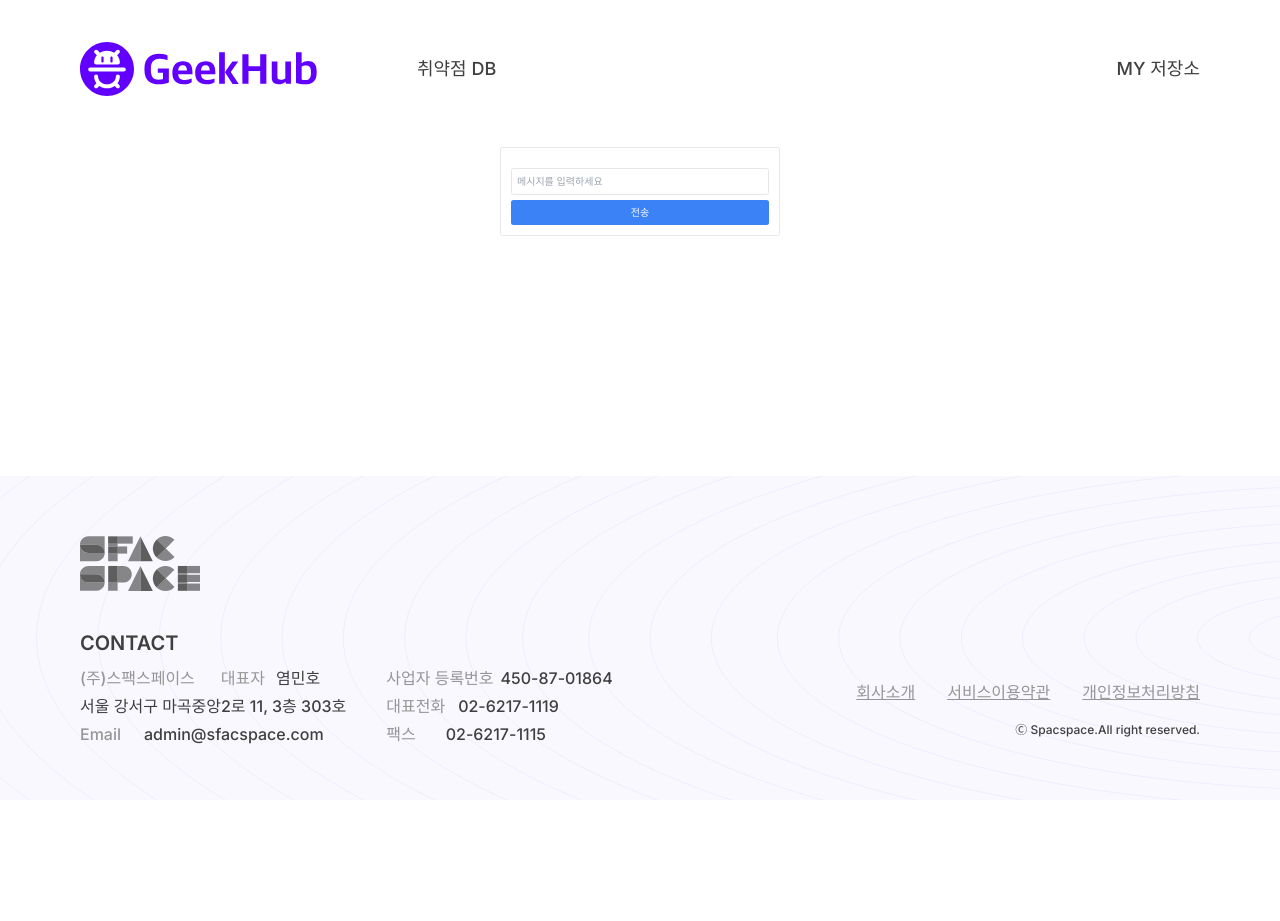
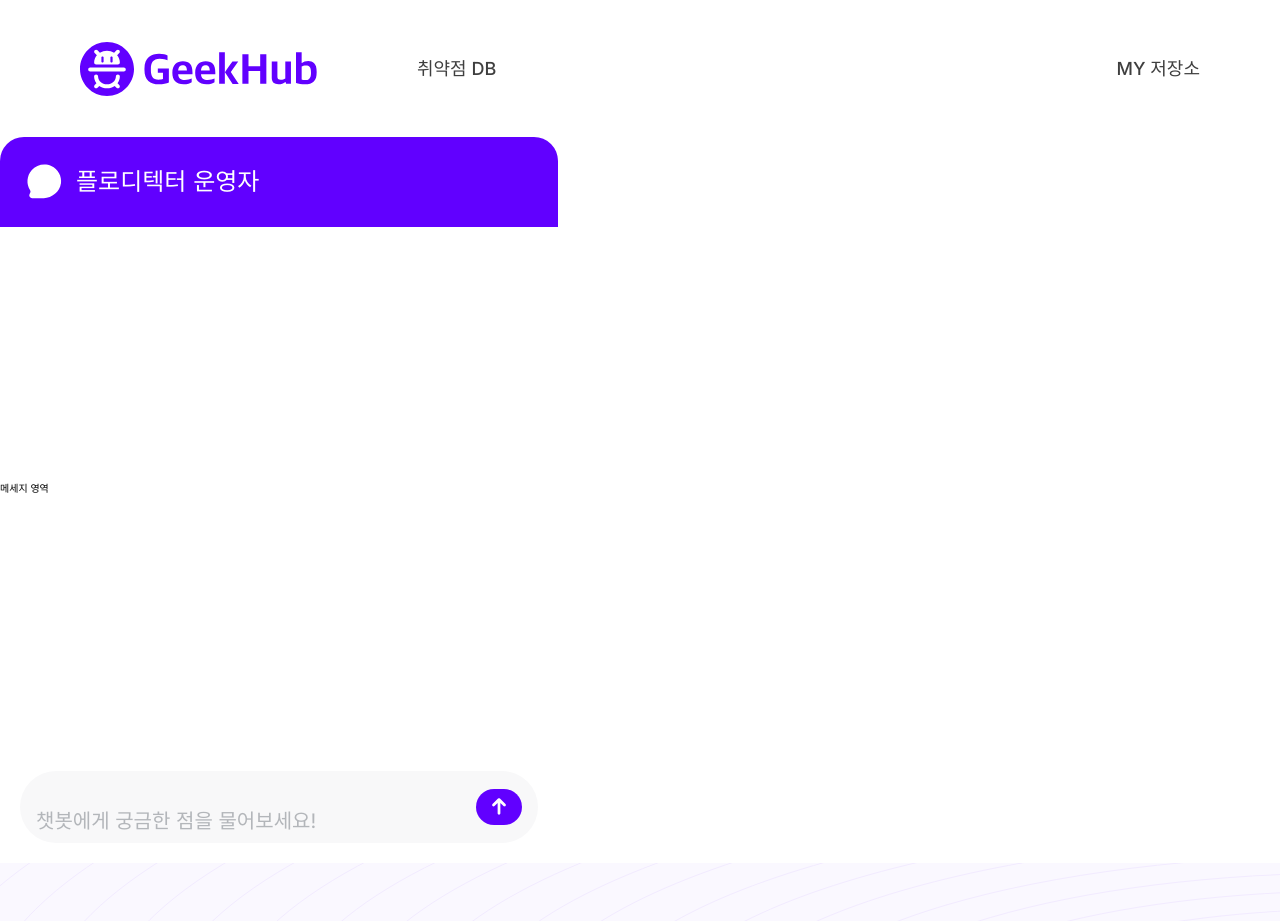
Before and after one commit to sockki/flawDetector, a Next.js app: page /ye in a window 1280 px wide. Shown: the top 921 px of the page. Before the commit the page ends 800 px from the top, so only its background shows below. Built offline with nearby package versions, Linux system fonts and the light colour scheme.

Commit message:
Feat: 일단 퍼블리싱 1차저장

```diff
--- a/src/app/(test)/ye/page.tsx
+++ b/src/app/(test)/ye/page.tsx
@@ -1,5 +1,5 @@
-import ChatBot from '@/components/Chatbot/Chatbot';
+import Chatbot from '@/components/Chatbot/ChatBot';
 
 export default function TestPage() {
-  return <ChatBot />;
+  return <Chatbot />;
 }
--- a/src/app/api/generateMessage/route.ts
+++ b/src/app/api/generateMessage/route.ts
@@ -42,6 +42,8 @@ export async function POST(request: Request) {
     return NextResponse.json({ error: 'Failed to generate response' }, { status: 500 });
   }
 
-  const generatedMessage = await generateResponse.text();
-  return NextResponse.json({ generatedMessage });
+  // const test = await generateResponse.json();
+  const data = await generateResponse.text();
+  console.log(generateResponse);
+  return NextResponse.json(data);
 }
--- /dev/null
+++ b/src/components/Chatbot/ChatFail.tsx
@@ -0,0 +1,86 @@
+'use client';
+
+import { useState } from 'react';
+
+// Message 인터페이스 정의
+type Message = {
+  sender: 'user' | 'bot';
+  content: string;
+};
+
+export default function ChatFail() {
+  // messages 상태를 Message[] 타입으로 정의
+  const [messages, setMessages] = useState<Message[]>([]);
+  const [input, setInput] = useState<string>('');
+
+  const sendMessage = async () => {
+    if (!input) return;
+
+    const newMessage: Message = { sender: 'user', content: input };
+    setMessages(prevMessages => [...prevMessages, newMessage]);
+
+    const response = await fetch('/api/generateMessage', {
+      method: 'POST',
+      headers: {
+        'Content-Type': 'application/json',
+      },
+      body: JSON.stringify({
+        user_message: input,
+        temperature: 0.9,
+        top_p: 0.9,
+      }),
+    });
+
+    if (!response.ok) {
+      setMessages(prevMessages => [
+        ...prevMessages,
+        { sender: 'bot', content: 'Error: Failed to generate response' },
+      ]);
+      return;
+    }
+
+    const data2 = await response.body?.getReader();
+
+    console.log('data2:', data2);
+
+    const data = await response.json();
+
+    const botMessage: Message = { sender: 'bot', content: data };
+    setMessages(prevMessages => [...prevMessages, botMessage]);
+    // console.log(data);
+    setInput(''); // 입력 필드 초기화
+  };
+
+  return (
+    <div className="flex flex-col items-center justify-center p-4">
+      <div className="w-full max-w-md rounded border p-4">
+        <div className="mb-4">
+          {messages.map((msg, index) => (
+            <div
+              // eslint-disable-next-line react/no-array-index-key
+              key={index}
+              className={`my-2 rounded p-2 ${msg.sender === 'user' ? 'bg-blue-100 text-right' : 'bg-gray-100 text-left'}`}
+            >
+              {msg.content}
+            </div>
+          ))}
+        </div>
+        <input
+          type="text"
+          value={input}
+          onChange={e => setInput(e.target.value)}
+          onKeyDown={e => e.key === 'Enter' && sendMessage()}
+          placeholder="메시지를 입력하세요"
+          className="mb-2 w-full rounded border p-2"
+        />
+        <button
+          type="button"
+          onClick={sendMessage}
+          className="w-full rounded bg-blue-500 p-2 text-white"
+        >
+          전송
+        </button>
+      </div>
+    </div>
+  );
+}
--- a/src/components/Chatbot/Chatbot.tsx
+++ b/src/components/Chatbot/Chatbot.tsx
@@ -1,81 +1,63 @@
 'use client';
 
-import { useState } from 'react';
+import { ChatIcon, SendIcon } from '@/public/index';
+import { ChangeEvent, useEffect, useRef, useState } from 'react';
 
-// Message 인터페이스 정의
-type Message = {
-  sender: 'user' | 'bot';
-  content: string;
-};
+export default function Chatbot() {
+  // const [message, setMessage] = useState([]);
+  const [inputText, setInputText] = useState('');
+  const textareaRef = useRef<HTMLTextAreaElement>(null);
 
-export default function ChatBot() {
-  // messages 상태를 Message[] 타입으로 정의
-  const [messages, setMessages] = useState<Message[]>([]);
-  const [input, setInput] = useState<string>('');
+  // const messageStyles = {
+  //   user: '',
+  //   bot: '',
+  // };
 
-  const sendMessage = async () => {
-    if (!input) return;
-
-    const newMessage: Message = { sender: 'user', content: input };
-    setMessages(prevMessages => [...prevMessages, newMessage]);
-
-    const response = await fetch('/api/generateMessage', {
-      method: 'POST',
-      headers: {
-        'Content-Type': 'application/json',
-      },
-      body: JSON.stringify({
-        user_message: input,
-        temperature: 0.9,
-        top_p: 0.9,
-      }),
-    });
-
-    if (!response.ok) {
-      setMessages(prevMessages => [
-        ...prevMessages,
-        { sender: 'bot', content: 'Error: Failed to generate response' },
-      ]);
-      return;
+  const autoResizeTextarea = () => {
+    if (textareaRef.current) {
+      textareaRef.current.style.height = 'auto';
+      textareaRef.current.style.height = `${textareaRef.current.scrollHeight * 0.1}rem`;
     }
-
-    const data = await response.json();
-
-    const botMessage: Message = { sender: 'bot', content: data.generatedMessage };
-    setMessages(prevMessages => [...prevMessages, botMessage]);
-    console.log(data);
-    setInput(''); // 입력 필드 초기화
   };
 
+  const handleOnChange = (e: ChangeEvent<HTMLTextAreaElement>) => {
+    setInputText(e.target.value);
+    autoResizeTextarea();
+  };
+
+  // 컴포넌트가 마운트될 때 한 번 실행하여 textarea의 초기 크기를 맞춤
+  useEffect(() => {
+    autoResizeTextarea();
+  }, []);
+
   return (
-    <div className="flex flex-col items-center justify-center p-4">
-      <div className="w-full max-w-md rounded border p-4">
-        <div className="mb-4">
-          {messages.map((msg, index) => (
-            <div
-              // eslint-disable-next-line react/no-array-index-key
-              key={index}
-              className={`my-2 rounded p-2 ${msg.sender === 'user' ? 'bg-blue-100 text-right' : 'bg-gray-100 text-left'}`}
-            >
-              {msg.content}
-            </div>
-          ))}
+    <div className="shadow-chatbot flex h-[72.6rem] w-[55.8rem] flex-col justify-between overflow-hidden rounded-[2.4rem] bg-white">
+      <div className="flex items-center gap-[1rem] bg-primary-500 p-[2.4rem]">
+        <ChatIcon />
+        <h2 className="text-[2.4rem] text-white">플로디텍터 운영자</h2>
+      </div>
+      <div>메세지 영역</div>
+      <div className="p-[2rem]">
+        <div className="flex items-end justify-center gap-[1rem] rounded-[4rem] bg-[#F8F8F9] px-[1.6rem]">
+          <div className="flex min-w-0 flex-1 flex-col">
+            <textarea
+              ref={textareaRef}
+              className="m-0 max-h-[8rem] resize-none border-0 bg-transparent px-0 py-[1.2rem] text-[2rem] leading-none placeholder:text-[#B3B6BA] focus:outline-none focus:ring-0 focus-visible:ring-0"
+              value={inputText}
+              onChange={handleOnChange}
+              placeholder="챗봇에게 궁금한 점을 물어보세요!"
+              rows={1}
+              style={{ overflowY: 'hidden' }} // 스크롤바를 숨김
+            />
+          </div>
+          <button
+            type="button"
+            aria-label="Send prompt"
+            className="my-[1.8rem] flex h-[3.64rem] w-[4.6rem] items-center justify-center rounded-full bg-primary-500 text-white transition-colors hover:opacity-70 focus-visible:outline-none focus-visible:outline-black disabled:bg-[#D7D7D7] disabled:text-[#f4f4f4] disabled:hover:opacity-100"
+          >
+            <SendIcon />
+          </button>
         </div>
-        <input
-          type="text"
-          value={input}
-          onChange={e => setInput(e.target.value)}
-          onKeyDown={e => e.key === 'Enter' && sendMessage()}
-          placeholder="메시지를 입력하세요"
-          className="mb-2 w-full rounded border p-2"
-        />
-        <button
-          type="button"
-          onClick={sendMessage}
-          className="w-full rounded bg-blue-500 p-2 text-white"
-        >
-          전송
-        </button>
       </div>
     </div>
   );
```
Also changed, not shown: public/index.ts (+10 -8 lines), public/icons/chat.svg (added), public/icons/send.svg (added).
